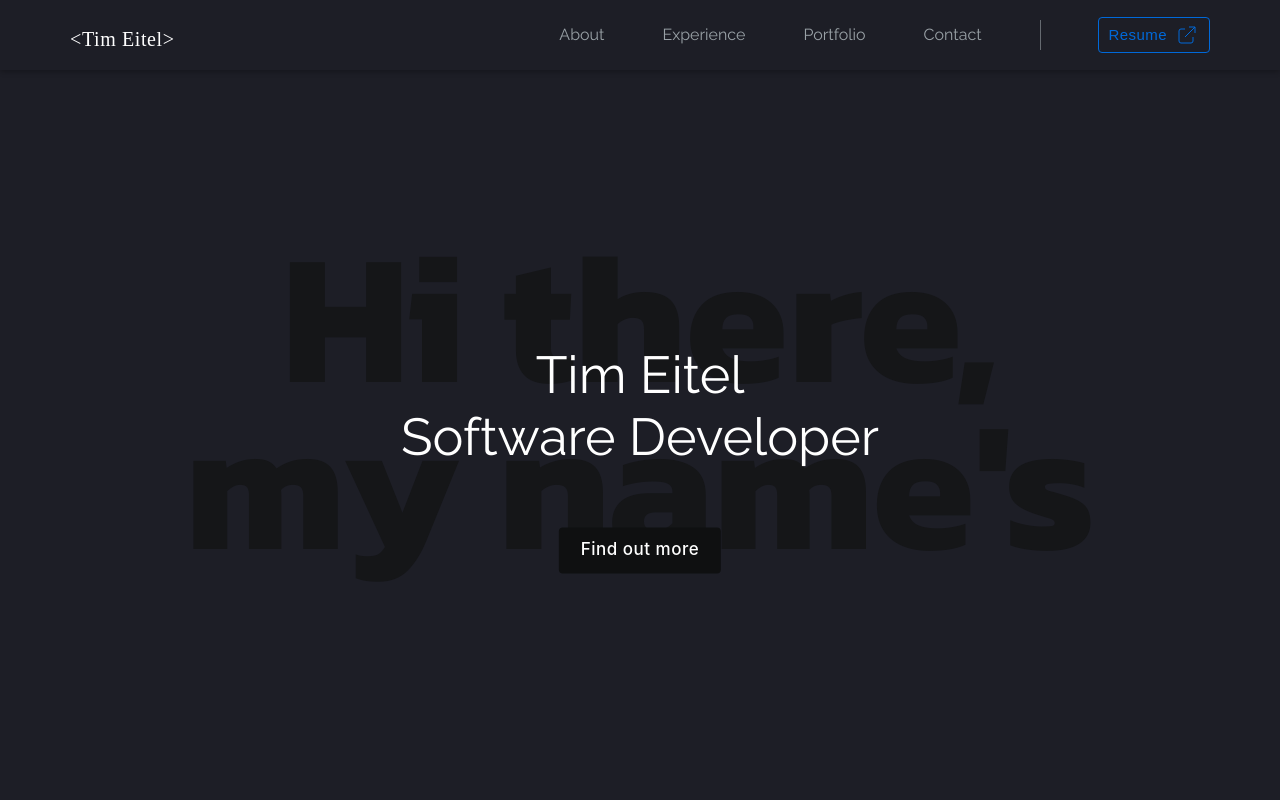
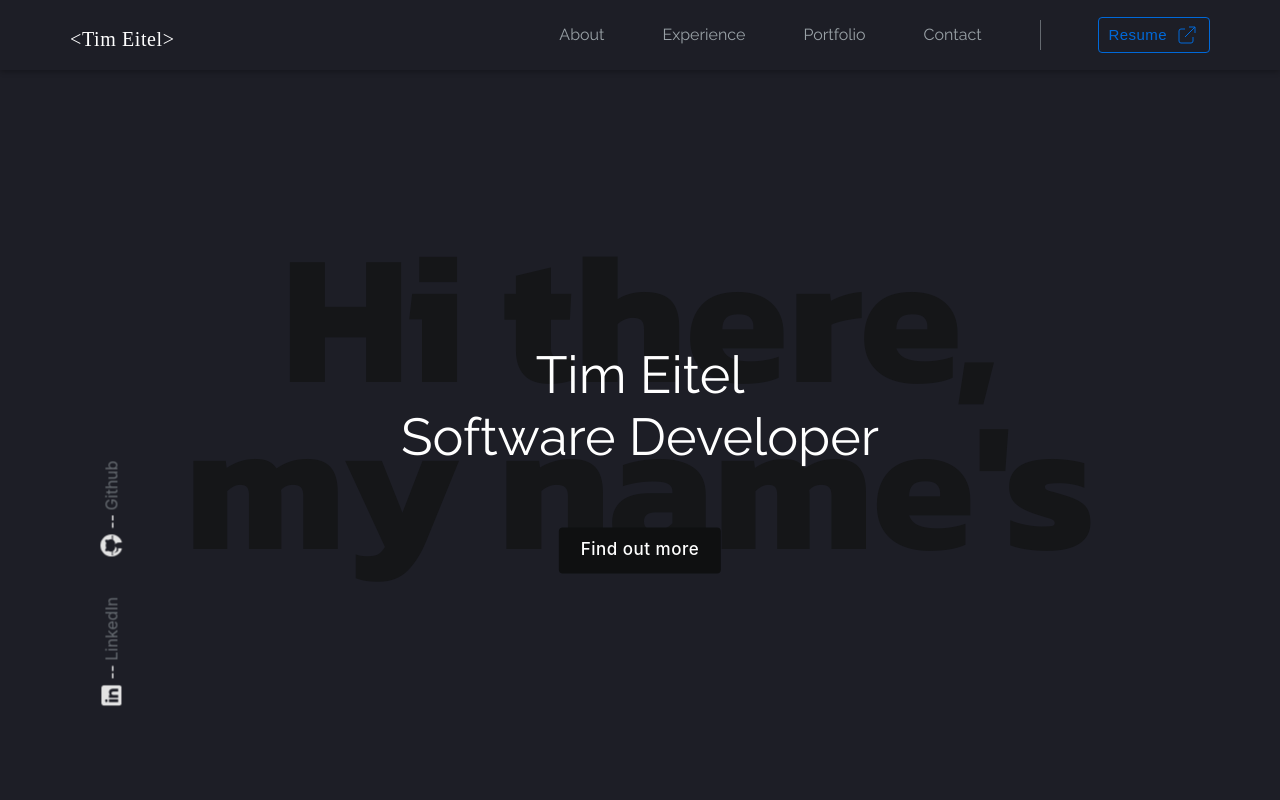
Before and after one commit to timeitel/portfolio, a Next.js app: page / in a window 1280 px wide. Shown: the top 800 px of the page. Built offline with nearby package versions, Linux system fonts and the light colour scheme; a web font is replaced by a local one.

Commit message:
wip: landing links

```diff
--- a/common/components/Icons/GithubContainedIcon.tsx
+++ b/common/components/Icons/GithubContainedIcon.tsx
@@ -1,15 +1,17 @@
 import { useTheme } from "@emotion/react";
 import { FC } from "react";
 
-interface Props {}
+interface Props {
+  color?: string;
+}
 
-export const GithubContainedIcon: FC<Props> = ({}) => {
+export const GithubContainedIcon: FC<Props> = ({ color }) => {
   const {
     color: { grey400 },
   } = useTheme();
   return (
     <svg
-      fill={grey400}
+      fill={color || grey400}
       xmlns="http://www.w3.org/2000/svg"
       viewBox="0 0 50 50"
       width="1.5rem"
--- a/common/components/Icons/LinkedInContainedIcon.tsx
+++ b/common/components/Icons/LinkedInContainedIcon.tsx
@@ -11,7 +11,7 @@ export const LinkedInContainedIcon: FC<Props> = ({ color }) => {
   } = useTheme();
   return (
     <svg
-      fill={grey400}
+      fill={color || grey400}
       xmlns="http://www.w3.org/2000/svg"
       viewBox="0 0 50 50"
       width="1.5rem"
--- a/modules/Landing/Landing.tsx
+++ b/modules/Landing/Landing.tsx
@@ -1,14 +1,19 @@
+import { useTheme } from "@emotion/react";
+import { useMediaQuery } from "@hooks/useMediaQuery";
 import React, { FC } from "react";
-import { IntroBackground } from "./IntroBackground";
-import { IntroForeground } from "./IntroForeground";
+import { LandingBackground } from "./LandingBackground";
+import { LandingSocials } from "./LandingSocials";
+import { LandingForeground } from "./LandingForeground";
 
 interface Props {}
 
 export const Landing: FC<Props> = () => {
+  const showLinks = useMediaQuery({ min: "laptop" });
   return (
     <section style={{ height: "100vh", position: "relative" }}>
-      <IntroBackground />
-      <IntroForeground />
+      <LandingBackground />
+      <LandingForeground />
+      {showLinks && <LandingSocials />}
     </section>
   );
 };
--- a/modules/Landing/IntroBackground.tsx
+++ b/modules/Landing/LandingBackground.tsx
@@ -6,13 +6,13 @@ import { StyledIntroBackground } from "./styled";
 
 interface Props {}
 
-export const IntroBackground: FC<Props> = ({}) => {
+export const LandingBackground: FC<Props> = ({}) => {
   const {
     color: { blackPrimary },
   } = useTheme();
 
   return (
-    <StyledIntroBackground className="styled-intro">
+    <StyledIntroBackground>
       <AnimatedReveal backgroundColor={blackPrimary} delay={350}>
         <StyledHiThere>Hi there,</StyledHiThere>
       </AnimatedReveal>
--- a/modules/Landing/IntroForeground.tsx
+++ b/modules/Landing/LandingForeground.tsx
@@ -5,7 +5,7 @@ import { StyledButton, StyledTitle } from "./styled";
 
 interface Props {}
 
-export const IntroForeground: FC<Props> = ({}) => {
+export const LandingForeground: FC<Props> = ({}) => {
   const { fadeInStyle } = useFadeIn({ delay: 2000 });
   return (
     <StyledTitle style={{ position: "relative" }}>
--- /dev/null
+++ b/modules/Landing/LandingSocials.tsx
@@ -0,0 +1,42 @@
+import { GithubContainedIcon, LinkedInContainedIcon } from "@components/Icons";
+import { useTheme } from "@emotion/react";
+import styled from "@emotion/styled";
+import { FC } from "react";
+
+interface Props {}
+
+export const LandingSocials: FC<Props> = ({}) => {
+  const {
+    color: { whitePrimary, whiteSecondary },
+  } = useTheme();
+  return (
+    <StyledSocials>
+      <StyledLink>
+        <LinkedInContainedIcon color={whiteSecondary} />
+        <span style={{ color: whitePrimary, margin: "0 0.25rem" }}>--</span>
+        <span>LinkedIn</span>
+      </StyledLink>
+      <StyledLink>
+        <GithubContainedIcon color={whiteSecondary} />
+        <span style={{ color: whitePrimary, margin: "0 0.25rem" }}>--</span>
+        <span>Github</span>
+      </StyledLink>
+    </StyledSocials>
+  );
+};
+
+export const StyledSocials = styled.div`
+  bottom: 13.25rem;
+  left: -2rem;
+  padding: 0.75rem 0;
+  transform: rotate(-90deg);
+  position: absolute;
+  display: flex;
+  align-items: center;
+`;
+
+export const StyledLink = styled.div`
+  margin-right: 2.5rem;
+  display: flex;
+  align-items: center;
+`;
```
